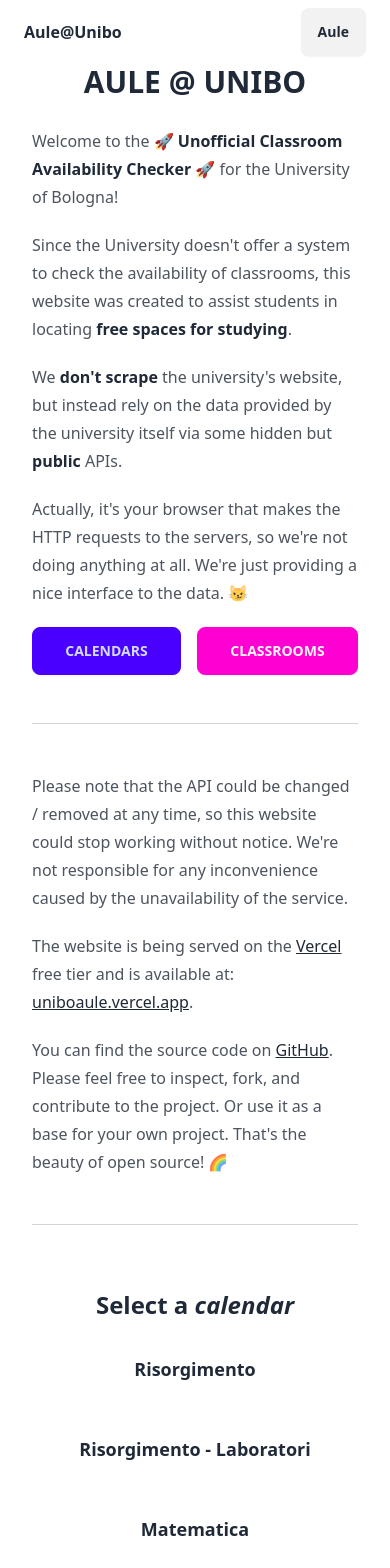
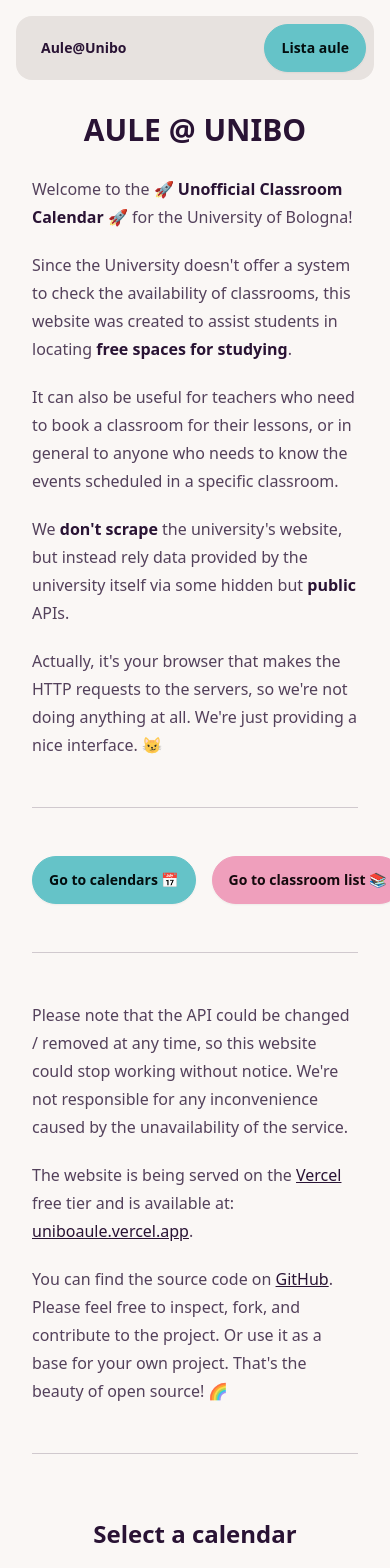
Before and after one commit to VaiTon/AlmaAule, a SvelteKit app: page / in a window 390 px wide. Shown: the top 1568 px of the page. Built offline with nearby package versions, Linux system fonts and the light colour scheme.

Commit message:
Aula style change, updated dependencies, use Svelte 5 components

```diff
--- a/src/lib/api/impegni.ts
+++ b/src/lib/api/impegni.ts
@@ -33,6 +33,7 @@ export async function getImpegni(
 			clienteId: UNIBO_CLIENT,
 			dataInizio,
 			dataFine,
+			auleIds: idAule,
 			aule: idAule,
 			limitaRisultati,
 			mostraImpegniAnnullati,
--- a/src/lib/cals.ts
+++ b/src/lib/cals.ts
@@ -1,26 +1,39 @@
 export const CAL_MAP: { id: string; name: string }[] = [
 	{ id: '5e9996a228a649001237296d', name: 'Risorgimento' },
-	{ id: '619b9674a810d60017224b93', name: 'Risorgimento - Laboratori' },
+	{ id: '619b9674a810d60017224b93', name: 'Risorgimento - Labs' },
 	{ id: '5f0310d366e423001758ae01', name: 'Matematica' },
+	{ id: '5e9995b828a649001237296a', name: 'Matematicaa (backup)' },
 	{ id: '5f5b3cb4dd64620012b0f502', name: 'Chimica Industriale' },
-	{ id: '5e99b3883252110012b67395', name: 'Ingegneria Terracini' },
-	{ id: '5facf686fa03a40018c76c91', name: 'Navile' },
-	{ id: '613216659f5a940011ad923c', name: 'Navile 2'},
+	{ id: '5e99b3883252110012b67395', name: 'Terracini' },
+	{ id: '5facf686fa03a40018c76c91', name: 'Navile - 1' },
+	{ id: '613216659f5a940011ad923c', name: 'Navile - 2' },
 	{ id: '6130b28e50feed001775ba08', name: 'Navile - UE1' },
 	{ id: '6130cea9ec45f20012e3e449', name: 'Navile - UE4' },
-	{ id: '5f438f86f99ac70017442977', name: 'Aule Ciamician' },
-	{ id: '5e590a119340f00018c1cbfb', name: 'Campus Rimini' },
+	{ id: '5f438f86f99ac70017442977', name: 'Ciamician' },
+	{ id: '5e590a119340f00018c1cbfb', name: 'Rimini Campus' },
 	{ id: '6357917144fa720a6a0b3edf', name: 'Fisica' },
-	{ id: '5e6f3daa15108d00192bb024', name: 'Laboratori Beverara' },
+	{ id: '5e6f3daa15108d00192bb024', name: 'Beverara Labs' },
 	{ id: '5e6f403e2e6b88001ba842e6', name: 'Aule Irnerio 42 - Orto Botanico ' },
-	{ id: '5e6f3eef9f045c00181a09fe', name: 'Aule Belmeloro 6' },
-	{ id: '651e7c907e15ad003a034cd7', name: 'Aule Belmeloro' },
+	{ id: '5e6f3eef9f045c00181a09fe', name: 'Aule Belmeloro - 1' },
+	{ id: '651e7c907e15ad003a034cd7', name: 'Aule Belmeloro - 2' },
+	{ id: '5e6f5eb04ad7a80017fd4185', name: 'Aule Belmeloro - 3' },
 	{ id: '5e6f538e15108d00192bb374', name: 'Aule ex Ist. Igiene S. Giacomo 12' },
-	{ id: '5e6f53f04ad7a80017fd3c4c', name: 'Complesso UNIONE ' },
-	{ id: '5f06bc2126181c0017979fcd', name: 'CAAB - Bologna' },
+	{ id: '5e6f53f04ad7a80017fd3c4c', name: 'Complesso UNIONE' },
+	{ id: '5f06bc2126181c0017979fcd', name: 'CAAB' },
 	{ id: '64b8ef2fb9fb8b00217e07d5', name: '9262 - CTF II anno' },
 	{ id: '64b8eeef2279a5001c1a8158', name: '9262 - CTF III anno' },
 	{ id: '64b8eb93deaf19001c0d0996', name: '9262 - CTF IV anno' },
 	{ id: '64b8ef6f5ca37b001c67e0b6', name: '8412 - CTF V anno' },
-	{ id: '5f632ffc78b5fe001d1ea638', name: 'Ercolani' }
+	{ id: '5f632ffc78b5fe001d1ea638', name: 'Ercolani' },
+	{ id: '61557f7c93143f00173c1652', name: "Sant'Orsola" },
+	{ id: '5f070dedbf12720017c41bb0', name: 'Veterinaria' },
+	{ id: '5e6f550e4ad7a80017fd3c97', name: 'Fisiologia' },
+	{ id: '5e68c480c8f72d0018de543e', name: 'Farmacologia' },
+	{ id: '5e68f72fc8f72d0018de653a', name: 'EX BODONIANA' },
+	{ id: '5f070e604fb4b60018b0c36e', name: 'Forlì' },
+	{ id: '5f5f768159cded0017ec015a', name: 'Non ne ho idea' },
+	{ id: '5e9da51f651dc60017d8e4ff', name: 'Laboratorio 4.2 - Campus Ex Zuccherificio' },
+	{ id: '642be07ba9496f00e20a1a73', name: 'Ex Zuccherificio' },
+	{ id: '5f5b704fed932e00125444bb', name: 'Aule Vespignani e Pero' },
+	{ id: '5e9f0969290c0b0017e5b122', name: ' Sala Tesi - Villa Almerici ' }
 ];
--- a/src/routes/+layout.svelte
+++ b/src/routes/+layout.svelte
@@ -1,19 +1,26 @@
 <script lang="ts">
+	import { page } from '$app/state';
+
 	import '../app.css';
 </script>
 
 <div class="mx-4 md:mx-auto max-w-5xl">
-	<nav class="navbar bg-base-100 gap-2" aria-label="main navigation">
-		<a href="/">
-			<h2 class="font-bold">Aule@Unibo</h2>
-		</a>
+	<nav
+		class="navbar bg-base-300 text-base-content rounded-box mt-4 mb-8"
+		aria-label="main navigation"
+	>
+		<div class="navbar-start">
+			<a href="/" class="font-bold btn btn-ghost"> Aule@Unibo </a>
+		</div>
 
-		<div class="flex-1"></div>
-
-		<a href="/aule" class="btn">Aule</a>
+		<div class="navbar-end">
+			<a href="/aule" class="btn btn-primary" class:btn-active={page.url.pathname === '/aule'}>
+				Lista aule
+			</a>
+		</div>
 	</nav>
 
-	<main class="container">
+	<main class="container mx-auto mb-8">
 		<slot />
 	</main>
 </div>
--- a/src/routes/+page.svelte
+++ b/src/routes/+page.svelte
@@ -5,24 +5,29 @@
 <div class="prose md:mx-auto mx-4">
 	<h1 class="text-3xl text-center font-bold">AULE @ UNIBO</h1>
 	<p>
-		Welcome to the <strong>🚀 Unofficial Classroom Availability Checker 🚀</strong> for the University
-		of Bologna!
+		Welcome to the <strong>🚀 Unofficial Classroom Calendar 🚀</strong> for the University of Bologna!
 	</p>
 	<p>
 		Since the University doesn't offer a system to check the availability of classrooms, this
 		website was created to assist students in locating <strong>free spaces for studying</strong>.
 	</p>
 	<p>
-		We <strong>don't scrape</strong> the university's website, but instead rely on the data provided
-		by the university itself via some hidden but <strong>public</strong> APIs.
+		It can also be useful for teachers who need to book a classroom for their lessons, or in general
+		to anyone who needs to know the events scheduled in a specific classroom.
+	</p>
+	<p>
+		We <strong>don't scrape</strong> the university's website, but instead rely data provided by the
+		university itself via some hidden but <strong>public</strong> APIs.
 	</p>
 	<p>
 		Actually, it's your browser that makes the HTTP requests to the servers, so we're not doing
-		anything at all. We're just providing a nice interface to the data. 😼
+		anything at all. We're just providing a nice interface. 😼
 	</p>
+
+	<hr />
 	<div class="flex not-prose gap-4">
-		<a href="#calendars" class="not-prose btn btn-primary grow"> CALENDARS </a>
-		<a href="/aule" class="not-prose btn btn-secondary mx-auto grow"> CLASSROOMS </a>
+		<a href="#calendars" class="not-prose btn btn-primary grow"> Go to calendars 📅 </a>
+		<a href="/aule" class="not-prose btn btn-secondary mx-auto grow"> Go to classroom list 📚 </a>
 	</div>
 
 	<hr />
@@ -45,7 +50,7 @@
 	<hr />
 </div>
 
-<h2 class="text-2xl text-center font-bold mt-16 mb-4" id="calendars">Select a <em>calendar</em></h2>
+<h2 class="text-2xl text-center font-bold mt-16 mb-4" id="calendars">Select a calendar</h2>
 <div class="grid grid-cols-1 md:grid-cols-4 gap-4">
 	{#each CAL_MAP as { id, name }}
 		<a href={`/cal/${id}`} class="btn btn-lg h-auto leading-6 card btn-ghost">{name}</a>
--- a/src/routes/aule/+page.ts
+++ b/src/routes/aule/+page.ts
@@ -4,21 +4,26 @@ import type { PageLoad } from './$types';
 
 type CalendarAula = Aula & { calId: string };
 
+function deduplicate(aule: CalendarAula[]) {
+	const auleMap = new Map<string, CalendarAula>();
+	for (const aula of aule) {
+		auleMap.set(aula.id, aula);
+	}
+	return Array.from(auleMap.values());
+}
+
 export const load: PageLoad = async ({ fetch }) => {
 	const calendars = CAL_MAP;
 
 	const aulePromises = calendars.map(async (cal) => {
 		let aule = await getAule(fetch, cal.id);
+
+		// Add calId to each aula
 		return aule.map((a) => ({ ...a, calId: cal.id }));
 	});
-	const aule: CalendarAula[] = (await Promise.all(aulePromises)).flat();
 
-	// deduplicate based on id
-	const auleMap = new Map<string, CalendarAula>();
-	for (const aula of aule) {
-		auleMap.set(aula.id, aula);
-	}
-	let dedupAule = Array.from(auleMap.values());
+	let aule: CalendarAula[] = (await Promise.all(aulePromises)).flat();
+	aule = deduplicate(aule);
 
-	return { aule: dedupAule };
+	return { aule };
 };
--- a/src/routes/cal/[calId]/+page.svelte
+++ b/src/routes/cal/[calId]/+page.svelte
@@ -4,6 +4,7 @@
 	import { getActualImpegniAule } from '../../../lib/impegni';
 	import type { PageData } from '../$types';
 	import dayjs from 'dayjs';
+	import { page } from '$app/state';
 
 	function formatTimeImpegno(impegno: Impegno) {
 		return (
@@ -31,8 +32,8 @@
 		</thead>
 		<tbody>
 			{#each impegnoAule as { aula, impegno }}
-				<tr class="hover cursor-pointer" on:click={() => goto(`/cal/${data.cal.id}/${aula.id}`)}>
-					<td><a href="/cal/${data.cal.id}/{aula.id}"> {aula.descrizione} </a></td>
+				<tr class="hover cursor-pointer" on:click={() => goto(page.url + `/${aula.id}`)}>
+					<td><a href="{page.url}/{aula.id}"> {aula.descrizione} </a></td>
 					<td>{aula.capienza}</td>
 					<td>{impegno != null ? impegno.nome : ''}</td>
 					<td>{impegno != null ? formatTimeImpegno(impegno) : ''}</td>
--- a/src/routes/cal/[calId]/[aulaId]/+page.svelte
+++ b/src/routes/cal/[calId]/[aulaId]/+page.svelte
@@ -7,7 +7,6 @@
 	import markerIcon2x from 'leaflet/dist/images/marker-icon-2x.png';
 	import shadowUrl from 'leaflet/dist/images/marker-shadow.png';
 
-	import Debug from '$lib/Debug.svelte';
 	import { getImpegni, type Impegno } from '$lib/api';
 
 	import type { PageData } from './$types';
@@ -23,26 +22,39 @@
 	import utc from 'dayjs/plugin/utc';
 	import timezone from 'dayjs/plugin/timezone';
 	import 'dayjs/locale/it';
-	import { page } from '$app/stores';
+	import { page } from '$app/state';
+	import { goto } from '$app/navigation';
 
 	dayjs.extend(utc);
 	dayjs.extend(timezone);
 	dayjs.tz.setDefault('Europe/Rome');
 	dayjs.locale('it');
 
-	export let data: PageData;
-	$: aula = data.aula;
+	let { data }: { data: PageData } = $props();
+	let { aula } = $derived(data);
 
-	let loadingEvents = false;
-	let events: Impegno[] = [];
+	let events: Impegno[] = $state([]);
+	let loadingEvents = $state(false);
+	let lastInterval: { startDate: Dayjs; endDate: Dayjs } | undefined = undefined;
+	let selectedEvent: Impegno | undefined = $state(undefined);
 
-	let lastInterval: { startDate: Dayjs; endDate: Dayjs } | undefined = undefined;
+	let eventModal: HTMLDialogElement;
+
+	let nowEvent = $derived.by(() => {
+		const now = dayjs();
+
+		return events.find((e) => {
+			return now.isAfter(e.dataInizio) && now.isBefore(e.dataFine);
+		});
+	});
+
 	async function updateImpegni(
 		startDate: Dayjs = dayjs().startOf('week'),
 		endDate: Dayjs = dayjs().endOf('week')
 	) {
 		console.debug('updateImpegni', startDate, endDate);
 
+		// Skip if the interval is the same
 		if (
 			lastInterval != null &&
 			startDate.isSame(lastInterval.startDate) &&
@@ -50,26 +62,23 @@
 		) {
 			return;
 		}
-		lastInterval = { startDate, endDate };
 
-		let e = getImpegni(fetch, $page.params.calId, {
+		loadingEvents = true; // Show loading spinner
+		lastInterval = { startDate, endDate }; // Save the interval
+
+		const unfilteredEvents = await getImpegni(fetch, page.params.calId, {
 			dataInizio: startDate,
 			dataFine: endDate,
 			idAule: [aula.id]
-		}).then((impegni) =>
-			impegni.filter((impegno) =>
-				impegno.risorse.some((risorsa) => 'aulaId' in risorsa && risorsa.aulaId === aula.id)
-			)
+		});
+
+		const filteredEvents = unfilteredEvents.filter((impegno) =>
+			impegno.risorse.some((risorsa) => 'aulaId' in risorsa && risorsa.aulaId === aula.id)
 		);
 
-		loadingEvents = true;
-		events = await e;
+		events = filteredEvents;
 		loadingEvents = false;
 	}
-
-	let eventModal: HTMLDialogElement;
-
-	let selectedEvent: Impegno | undefined = undefined;
 
 	function setupMap() {
 		const map = L.map('map', {
@@ -106,24 +115,18 @@
 			.openPopup();
 	}
 
-	onMount(() => {
-		if (aula.relazioneEdificio.geo != null) {
-			setupMap();
+	function impegnoToEvent(impegno: Impegno) {
+		let nome = impegno.nome;
+
+		if (impegno.icona === 'attivitaDidattica') {
+			nome = '📚 ' + nome;
+		} else if (impegno.icona === 'altraAttivita') {
+			nome = '🎉 ' + nome;
 		}
 
-		updateImpegni();
-	});
-
-	function impegnoToEvent(impegno: Impegno) {
-		const title = document.createElement('div');
+		const title = document.createElement('p');
 		title.innerHTML = impegno.nome;
-		if (impegno.icona === 'attivitaDidattica') {
-			title.innerHTML = '📚 ' + title.innerHTML;
-		} else if (impegno.icona === 'altraAttivita') {
-			title.innerHTML = '🎉 ' + title.innerHTML;
-		}
-
-		title.classList.add('text-sm', 'font-bold', 'mb-1');
+		title.classList.add('text-sm', 'font-bold', 'mb-1', 'truncate');
 
 		const nodes = [title];
 
@@ -150,8 +153,17 @@
 			end: moment(impegno.dataFine).toDate()
 		};
 	}
+
+	$effect(() => {
+		updateImpegni();
+	});
+
+	$effect(() => {
+		if (aula.relazioneEdificio.geo != null) {
+			setupMap();
+		}
+	});
 </script>
-
 
 <svelte:head>
 	<title>{aula?.descrizione} - Aule@Unibo</title>
@@ -165,75 +177,85 @@
 
 <h1 class="text-4xl font-bold my-4">{aula?.descrizione}</h1>
 
-<div class="my-4 justify-between gap-x-8 text-end">
-	<div>
-		<span class="font-bold text-end">Record creato il:</span>
-		<span>{moment(aula.dataCreazione).format('lll')}</span>
-	</div>
-	<div>
-		<span class="font-bold text-end">Ultima modifica il:</span>
-		<span>{moment(aula.dataModifica).format('lll')}</span>
-	</div>
+<div class="divider"></div>
+
+<div class="prose max-w-full text-lg">
+	<p>
+		The classroom <strong>"{aula?.descrizione}"</strong> is located on the
+		<strong> {aula?.piano?.descrizione} </strong>
+		of the building <strong>"{aula?.relazioneEdificio.descrizione}"</strong> , at
+		<strong> {aula?.relazioneEdificio.via}, {aula?.relazioneEdificio.comune}</strong>.
+	</p>
+
+	<p>
+		At this moment, the classroom is
+		{#if nowEvent != null}
+			<strong>occupied</strong> by the event <strong>{nowEvent.nome}</strong>
+			({dayjs(nowEvent.dataInizio).format('lll')} - {dayjs(nowEvent.dataFine).format('lll')}). 📚
+		{:else}
+			<strong>free</strong>. 🤩
+		{/if}
+	</p>
 </div>
 
-<p class="grid gap-x-2 grid-cols-[max-content,1fr] md:grid-cols-[max-content,1fr,max-content,1fr]">
-	<span class="font-bold text-end">Capienza:</span>
-	<span>{aula?.capienza}</span>
+<div class="divider"></div>
 
-	<span class="font-bold text-end">Capienza effettiva:</span>
-	<span>{aula?.capienzaEffettiva}</span>
+<details class="collapse bg-base-300 text-base-content collapse-plus mt-8">
+	<summary class="collapse-title text-2xl">
+		<div class="flex">
+			<span class="font-bold"> Edificio </span>
+			<div class="flex-1"></div>
+			<span>
+				{aula?.relazioneEdificio.descrizione}
+			</span>
+		</div>
+	</summary>
 
-	<span class="font-bold text-end">N. postazioni:</span>
-	<span>{aula?.numeroPostazioni}</span>
+	<div class="collapse-content">
+		<table class="table">
+			<tbody>
+				<tr>
+					<td class="font-bold text-end">Descrizione:</td>
+					<td> {aula?.relazioneEdificio.descrizione} </td>
+				</tr>
 
-	<span class="font-bold text-end">Metri quadri:</span>
-	<span>{Math.round(aula?.metriQuadri)} mq</span>
+				<tr>
+					<td class="font-bold text-end"> Indirizzo</td>
+					<td>{aula?.relazioneEdificio.via}, {aula?.relazioneEdificio.comune}</td>
+				</tr>
 
-	{#if aula.piano != null}
-		<span class="font-bold text-end">Piano:</span>
-		<span>{aula?.piano.descrizione} (<code>{aula?.piano.codice}</code>)</span>
-	{/if}
-</p>
+				<tr>
+					<td class="font-bold text-end"> Plesso: </td>
+					<td>{aula?.relazioneEdificio.plesso}</td>
+				</tr>
 
-<Debug data={aula} />
+				<tr>
+					<td class="font-bold text-end">Codice:</td>
+					<td>{aula?.relazioneEdificio.codice}</td>
+				</tr>
+				<tr>
+					<td class="font-bold text-end">Orario apertura:</td>
+					<td>{aula?.relazioneEdificio.orarioApertura}</td>
+				</tr>
+				<tr>
+					<td class="font-bold text-end">Orario chiusura:</td>
+					<td>{aula?.relazioneEdificio.orarioChiusura}</td>
+				</tr>
+			</tbody>
+		</table>
+	</div>
+</details>
 
-<div>
-	<h2 class="text-2xl font-bold mt-6 mb-2">Edificio</h2>
-
-	<div
-		class="grid gap-x-2 grid-cols-[max-content,1fr] md:grid-cols-[max-content,1fr,max-content,1fr]"
-	>
-		<span class="font-bold text-end">Descrizione:</span>
-		<span>{aula?.relazioneEdificio.descrizione}</span>
-
-		<span class="font-bold text-end">Indirizzo:</span>
-		<span>{aula?.relazioneEdificio.via}, {aula?.relazioneEdificio.comune}</span>
-
-		<span class="font-bold text-end"> Plesso:</span>
-		<span>{aula?.relazioneEdificio.plesso}</span>
-
-		<span class="font-bold text-end">Codice:</span>
-		<span>{aula?.relazioneEdificio.codice}</span>
-
-		<span class="font-bold text-end">Orario apertura:</span>
-		<span>{aula?.relazioneEdificio.orarioApertura}</span>
-
-		<span class="font-bold text-end">Orario chiusura:</span>
-		<span>{aula?.relazioneEdificio.orarioChiusura}</span>
-
-		<Debug data={aula.relazioneEdificio} />
-	</div>
-</div>
 <div>
 	<h2 class="text-2xl font-bold mt-6 mb-2">Prossimi impegni</h2>
 
 	{#if loadingEvents}
 		<progress class="progress"></progress>
 	{:else if events.length === 0}
-		<p class="alert mb-4">Nessun impegno</p>
+		<p class="alert alert-warning mb-4">Nessun impegno</p>
 	{/if}
 
-	<div class:hidden={loadingEvents || events.length === 0}>
+	<div>
 		<Calendar
 			plugins={[TimeGrid, List]}
 			options={{
@@ -243,10 +265,10 @@
 				flexibleSlotTimeLimits: true,
 				slotMinTime: '08:00',
 				slotMaxTime: '20:00',
-				hiddenDays: [0, 6],
 
 				eventClick: (info: { event: { id: string } }) => {
 					selectedEvent = events.find((i) => i.id === info.event.id);
+
 					eventModal.showModal();
 				},
 
@@ -269,8 +291,77 @@
 </div>
 <div>
 	<h2 class="text-2xl font-bold mt-6 mb-2">Mappa</h2>
+
+	<div class="flex justify-center gap-x-4">
+		<a
+			href="https://www.google.com/maps/search/?api=1&query={aula?.relazioneEdificio.geo.lat},{aula
+				?.relazioneEdificio.geo.lng}"
+			target="_blank"
+			rel="noopener"
+			class="btn btn-primary"
+		>
+			Open in Google Maps
+		</a>
+
+		<a
+			href="http://www.openstreetmap.org/?mlat={aula?.relazioneEdificio.geo.lat}&mlon={aula
+				?.relazioneEdificio.geo.lng}&zoom=15"
+			target="_blank"
+			rel="noopener"
+			class="btn btn-primary"
+		>
+			Open in OpenStreetMap
+		</a>
+	</div>
+
 	<div class="h-80 w-full mt-4" id="map"></div>
 </div>
+
+<details class="collapse bg-base-300 text-base-content collapse-plus mt-8">
+	<summary class="collapse-title text-2xl">
+		<div class="flex">
+			<span class="font-bold"> Additional information </span>
+		</div>
+	</summary>
+
+	<div class="collapse-content">
+		<table class="table">
+			<tbody>
+				<tr>
+					<td class="font-bold text-end">Capienza:</td>
+					<td>{aula?.capienza}</td>
+				</tr>
+				<tr>
+					<td class="font-bold text-end">Capienza effettiva:</td>
+					<td>{aula?.capienzaEffettiva}</td>
+				</tr>
+				<tr>
+					<td class="font-bold text-end">N. postazioni:</td>
+					<td>{aula?.numeroPostazioni}</td>
+				</tr>
+				<tr>
+					<td class="font-bold text-end">Metri quadri:</td>
+					<td>{Math.round(aula?.metriQuadri)} mq</td>
+				</tr>
+				{#if aula.piano != null}
+					<tr>
+						<td class="font-bold text-end">Piano:</td>
+						<td>{aula?.piano.descrizione} (<code>{aula?.piano.codice}</code>)</td>
+					</tr>
+				{/if}
+
+				<tr>
+					<td class="font-bold text-end">Record creato il:</td>
+					<td>{moment(aula.dataCreazione).format('lll')}</td>
+				</tr>
+				<tr>
+					<td class="font-bold text-end">Ultima modifica il:</td>
+					<td>{moment(aula.dataModifica).format('lll')}</td>
+				</tr>
+			</tbody>
+		</table>
+	</div>
+</details>
 
 <dialog class="modal" bind:this={eventModal}>
 	<div class="modal-box">
@@ -290,8 +381,8 @@
 			<span>{moment(selectedEvent?.dataFine).format('lll')}</span>
 
 			<span class="font-bold text-end">Durata:</span>
-			<span
-				>{moment
+			<span>
+				{moment
 					.duration(moment(selectedEvent?.dataFine).diff(moment(selectedEvent?.dataInizio)))
 					.humanize()}</span
 			>
@@ -304,5 +395,3 @@
 		<button>close</button>
 	</form>
 </dialog>
-
-<Debug {data} />
--- a/tailwind.config.js
+++ b/tailwind.config.js
@@ -1,8 +1,12 @@
+import daisyui from 'daisyui';
+import typography from '@tailwindcss/typography';
+
 /** @type {import('tailwindcss').Config} */
 export default {
 	content: ['./src/**/*.{html,js,svelte,ts}'],
-	theme: {
-		extend: {}
-	},
-	plugins: [require('daisyui'), require('@tailwindcss/typography')]
+	plugins: [daisyui, typography],
+
+	daisyui: {
+		themes: ['cupcake', 'dark']
+	}
 };
```
Also changed, not shown: package.json (+6 -6 lines), src/routes/aule/+page.svelte (+30 -17 lines), 1 other file (tests, documents, lock files or other folders).
